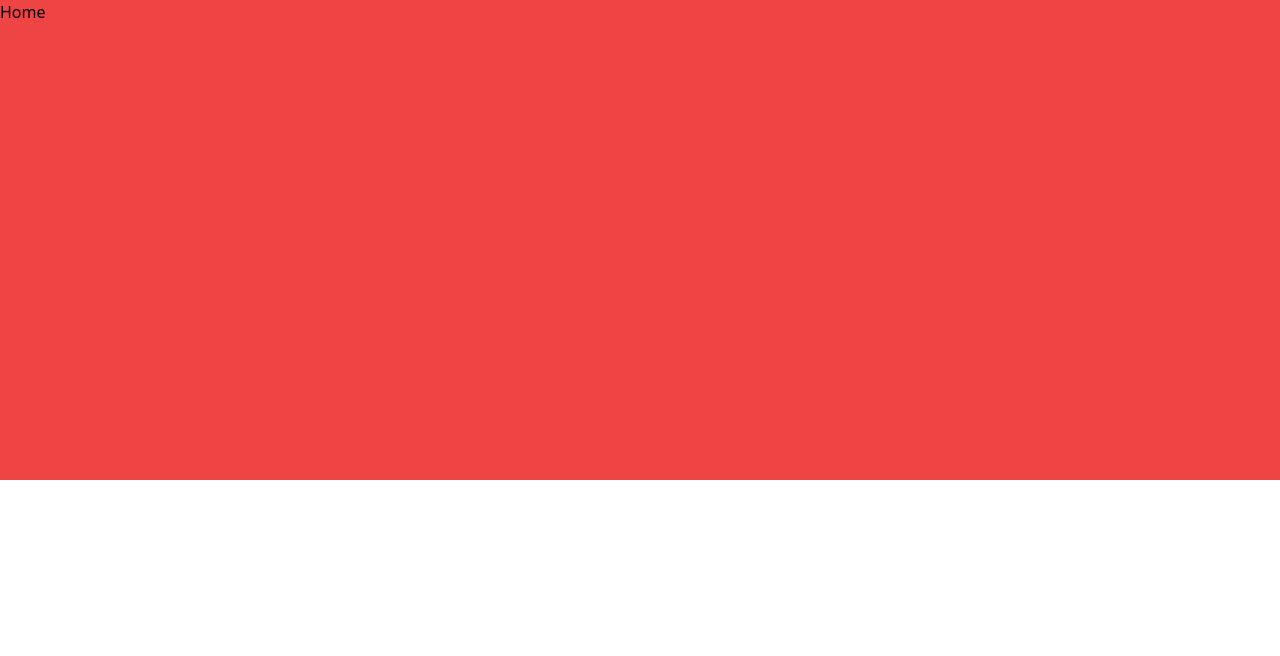
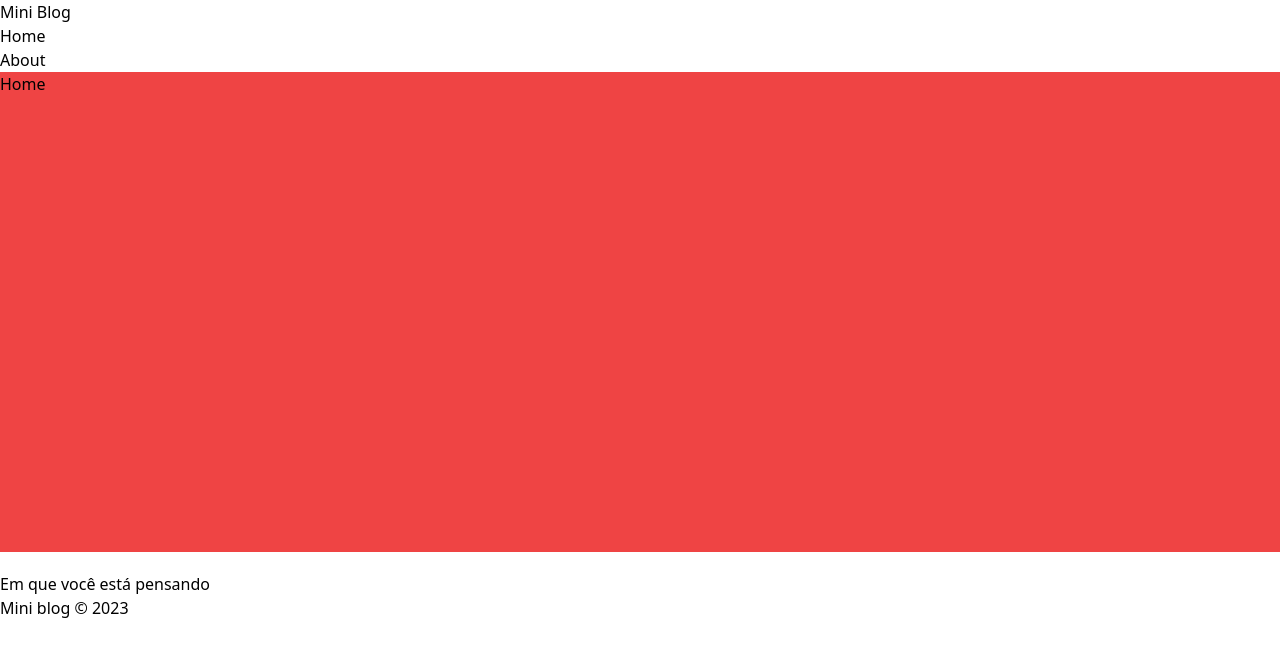
Before and after one commit to JotaPrimo/miniblog, a React (Vite) app: page / in a window 1280 px wide. Shown: the top 656 px of the page. Built offline with nearby package versions, Linux system fonts and the light colour scheme.

Commit message:
123. Adicionando componente de navbar

```diff
--- a/src/App.jsx
+++ b/src/App.jsx
@@ -2,28 +2,31 @@ import "./App.css";
 
 //imports do route
 import { BrowserRouter, Routes, Route, Navigate } from "react-router-dom";
-
 
 // pages
 import About from "./pages/About/About";
 import Home from "./pages/Home/Home";
 import NotFound from "./pages/NotFound/NotFound";
 
-
+// components
+import Navbar from "./componets/Nabvar/Navbar";
+import Footer from "./componets/Footer/Footer";
 
 function App() {
   return (
     <>
       <BrowserRouter>
+        <Navbar />
         <div className="container">
           <Routes>
-            <Route path="/" element={ <Home />}></Route>
-            <Route path="/about" element={ <About /> }></Route>
+            <Route path="/" element={<Home />}></Route>
+            <Route path="/about" element={<About />}></Route>
 
             {/** NOT FOUND */}
-            <Route path="*" element={<NotFound /> }></Route>
+            <Route path="*" element={<NotFound />}></Route>
           </Routes>
         </div>
+        <Footer />
       </BrowserRouter>
     </>
   );
--- /dev/null
+++ b/src/componets/Footer/Footer.jsx
@@ -0,0 +1,12 @@
+import styles from './Footer.module.css'
+
+const Footer = () => {
+  return (
+    <footer>
+        <h3>Em que você está pensando</h3>
+        <p>Mini blog &copy; 2023</p>
+    </footer>
+  )
+}
+
+export default Footer
--- /dev/null
+++ b/src/componets/Nabvar/Navbar.jsx
@@ -0,0 +1,26 @@
+import { NavLink } from "react-router-dom"
+
+import styles from './Navbar.module.css'
+
+
+const Navbar = () => {
+  return (
+   <nav>
+    <NavLink to="/">
+        Mini <span>Blog</span>
+    </NavLink>
+    <ul>
+        <li>
+            <NavLink to="/">Home</NavLink>
+        </li>
+
+        <li>
+            <NavLink to="/about">About</NavLink>
+        </li>
+
+    </ul>
+   </nav>
+  )
+}
+
+export default Navbar
```
Also changed, not shown: src/componets/Footer/Footer.module.css (added), src/componets/Nabvar/Navbar.module.css (added).
